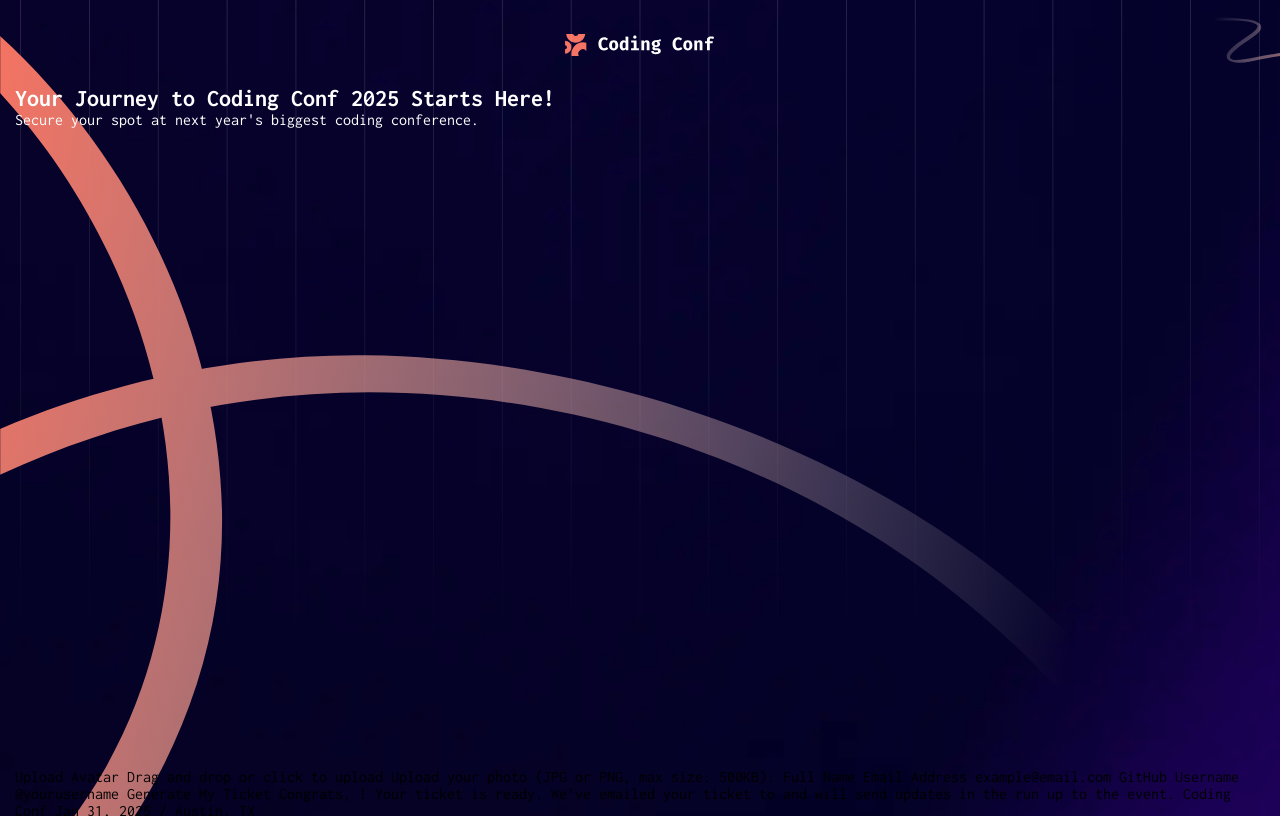
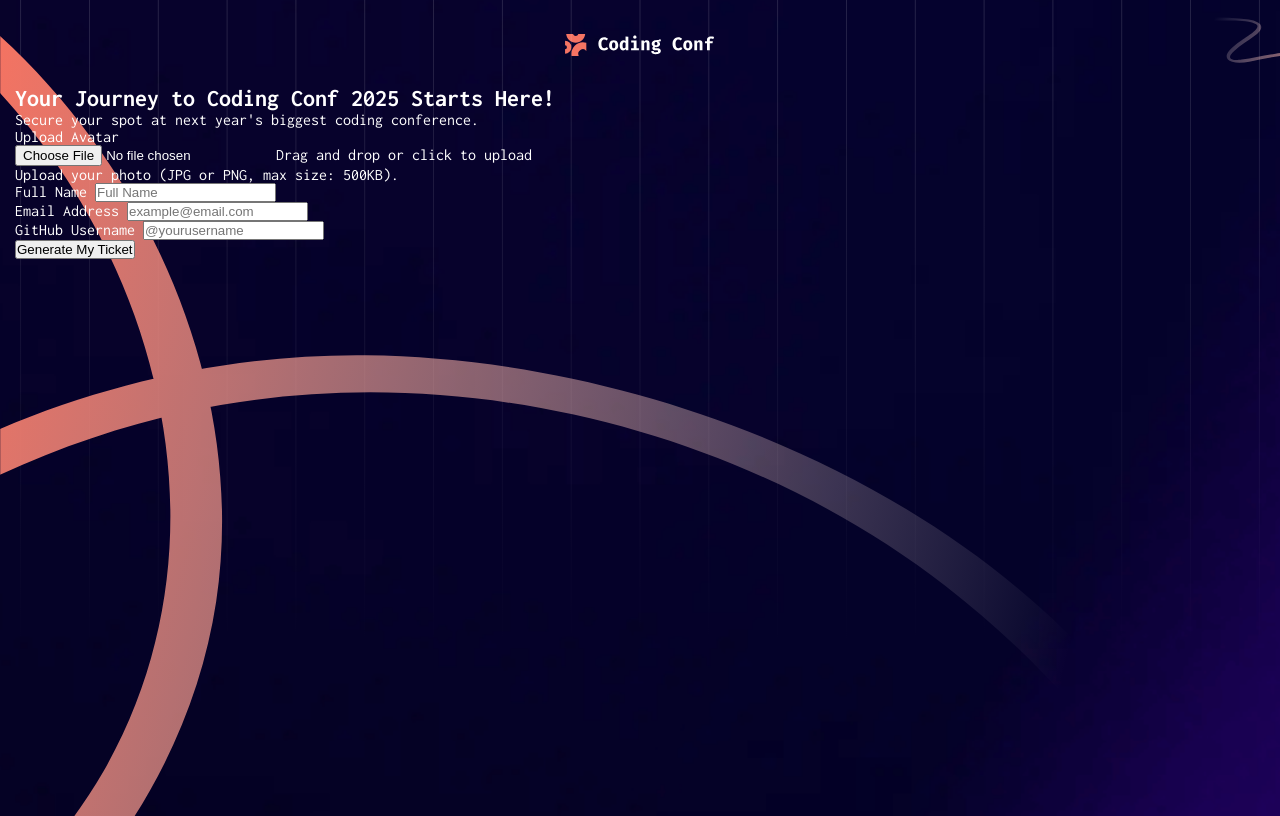
Before and after one commit to Ryusaem/conference-ticket-generator-frontend-mentor, a plain HTML site: page index.html in a window 1280 px wide. Shown: the top 816 px of the page. Drawn offline with Linux system fonts and the light colour scheme.

Commit message:
Constructing HTML squeleton + adding BEM class

```diff
--- a/css/style.css
+++ b/css/style.css
@@ -41,6 +41,8 @@ body {
 
   background-size: contain, 100px auto, contain, 150px auto, cover;
   position: relative;
+
+  color: white; /* temporary */
 }
 
 .intro__heading {
--- a/index.html
+++ b/index.html
@@ -30,61 +30,98 @@
 
 </head>
 
-<body class="page">
+<body>
 
-    <!-- Form starts -->
-    <header class="page-header">
 
-    </header>
+    <main class="coding-conf">
 
-    <main class="page-main">
-        <section class="intro">
-            <h2 class="intro__heading">Your Journey to Coding Conf 2025 Starts Here!</h2>
-            <p class="intro__subtitle">
+        <!--
+            Block: coding-conf
+            Element: coding-conf__hero
+            Element: coding-conf__title
+            Element: coding-conf__subtitle
+        -->
+        <section class="coding-conf__hero">
+            <h1 class="coding-conf__title">Your Journey to Coding Conf 2025 Starts Here!</h1>
+            <p class="coding-conf__subtitl">
                 Secure your spot at next year's biggest coding conference.
             </p>
         </section>
-    </main>
 
-    Upload Avatar
+        <!--
+            Block: coding-conf
+            Element: coding-conf__form (the main form)
+                Element: coding-conf__field (avatar)
+                Element: coding-conf__field (Full Name)
+                Element: coding-conf__field (Email)
+                Element: coding-conf__field (Github)
+                Element: coding-conf__btn
+        -->
+        <form class="coding-conf__form" action="#" method="POST" enctype="multipart/form-data">
+
+            <!-- Avatar upload field -->
+            <div class="coding-conf__field coding-conf__field--avatar">
+
+                <label class="coding-conf__label" for="avatar">Upload Avatar</label>
+
+                <div>
+                    <input class="coding-conf__input coding-conf__input--file" type="file"
+                        accept="image/png, image/jpeg" name="avatarFile" />
+                    <span class="coding-conf__uploader-text">
                         Drag and drop or click to upload
+                    </span>
+                </div>
+
+                <p class="coding-conf__note">
                     Upload your photo (JPG or PNG, max size: 500KB).
+                </p>
 
-    Full Name
+            </div>
 
-    Email Address
-    example@email.com
+            <!-- Full Name field -->
+            <div class="coding-conf__field">
+                <label class="coding-conf__label" for="fullName">Full Name</label>
+                <input type="text" class="coding-conf__input" id="fullName" name="fullName" placeholder="Full Name"
+                    required />
+            </div>
 
-    GitHub Username
-    @yourusername
+            <!-- Email Address field -->
+            <div class="coding-conf__field">
+                <label class="coding-conf__label" for="email">Email Address</label>
+                <input type="email" class="coding-conf__input" id="email" name="email" placeholder="example@email.com"
+                    required />
+            </div>
 
-    Generate My Ticket
+            <!-- GitHub Username field -->
+            <div class="coding-conf__field">
+                <label class="coding-conf__label" for="githubUsername">GitHub Username</label>
+                <input type="text" class="coding-conf__input" id="githubUsername" name="githubUsername"
+                    placeholder="@yourusername" />
+            </div>
 
+            <!-- Submit button -->
+            <button class="coding-conf__btn" type="submit">Generate My Ticket</button>
+
+        </form>
         <!-- Form ends -->
 
         <!-- Generated tickets starts -->
 
+        <p style="display: none">
             Congrats, <!-- Full Name -->! Your ticket is ready.
 
             We've emailed your ticket to <!-- Email Address --> and will send updates in the run up to the event.
 
             Coding Conf
             Jan 31, 2025 / Austin, TX
+        </p>
 
         <!-- Generated tickets ends -->
         <!-- Generated tickets ends -->
         <!-- Generated tickets ends -->
+    </main>
 
 
-    <div class="container">
-        <header>
-
-        </header>
-
-        <main>
-
-        </main>
-    </div>
 
     <footer class="footer">
         <div class="attribution">
```
Lines whose indentation alone changed are shown as unchanged.
